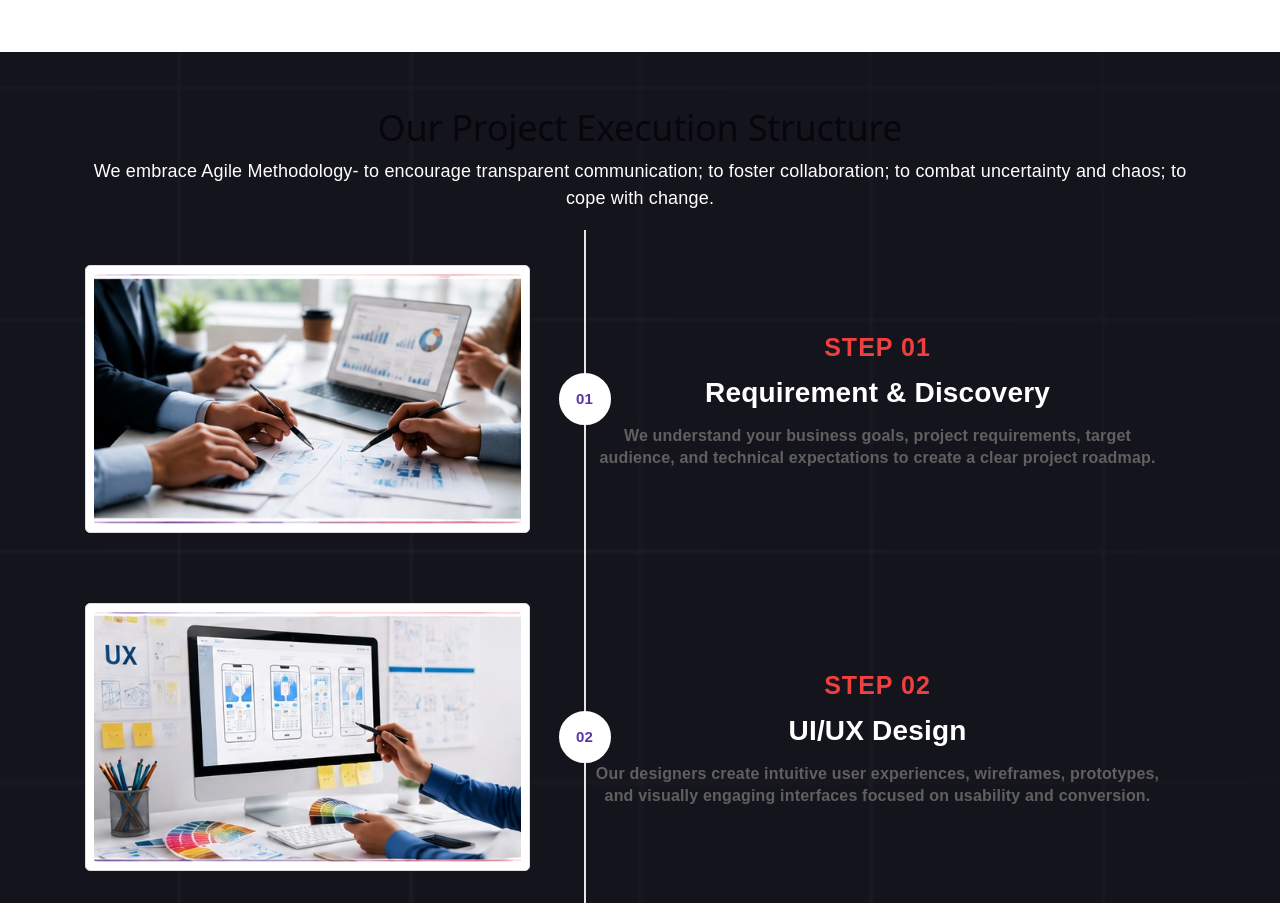
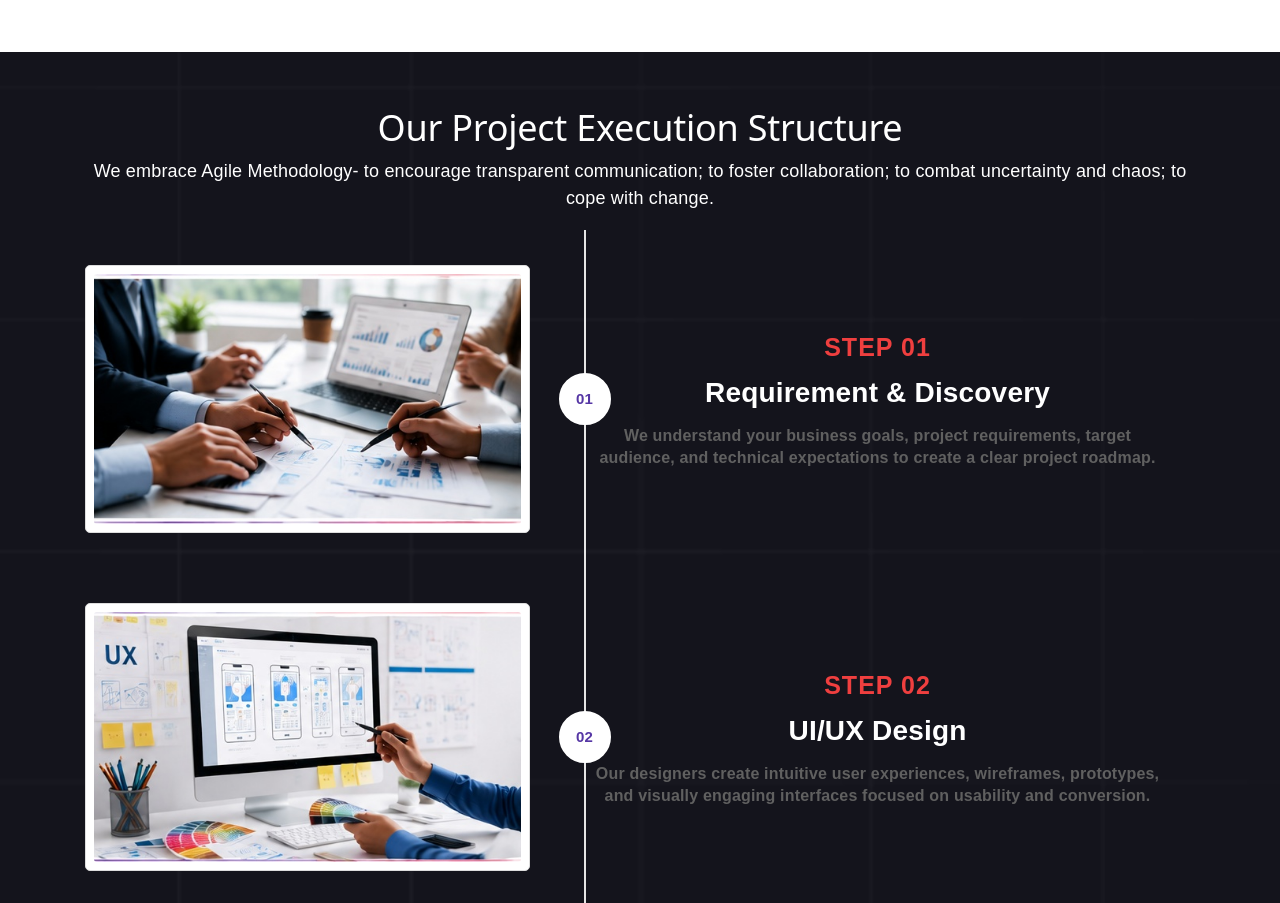
Before and after one commit to ashwin1123/initialreactviteproject, a React (Vite) app: page /initialreactviteproject/process in a window 1280 px wide. Shown: the part 1110-2013 px from the top of the page. Built offline with nearby package versions, Linux system fonts and the light colour scheme; a web font is replaced by a local one.

Commit message:
Fix class name

```diff
--- a/src/pages/Process.jsx
+++ b/src/pages/Process.jsx
@@ -87,7 +87,7 @@ const Process = () => {
             <div className="container">
                 <div className="row">
                     <div className="col-md-12 text-white text-center">
-                        <h2>Our Project Execution Structure</h2>
+                        <h2 className='text-white'>Our Project Execution Structure</h2>
                         <p>We embrace Agile Methodology- to encourage transparent communication; to foster collaboration; to combat uncertainty and chaos; to cope with change.</p>
                     </div>
                     <div className="col-md-12 text-center">
```
